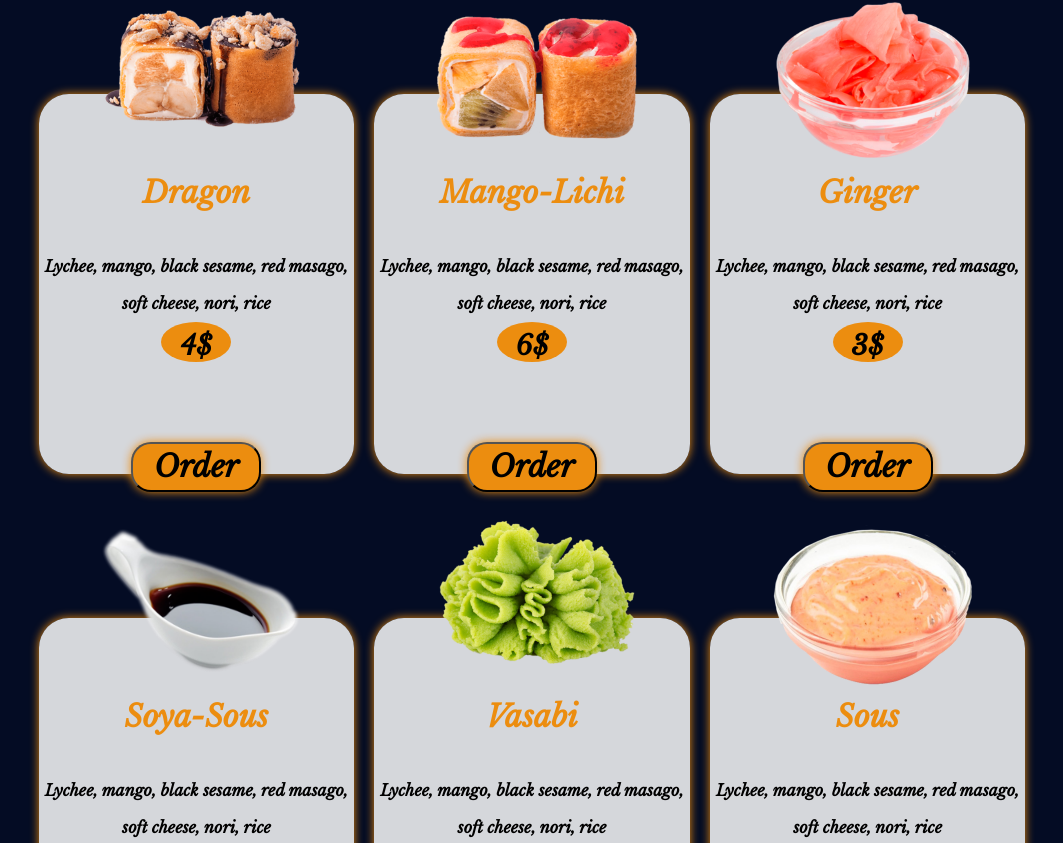
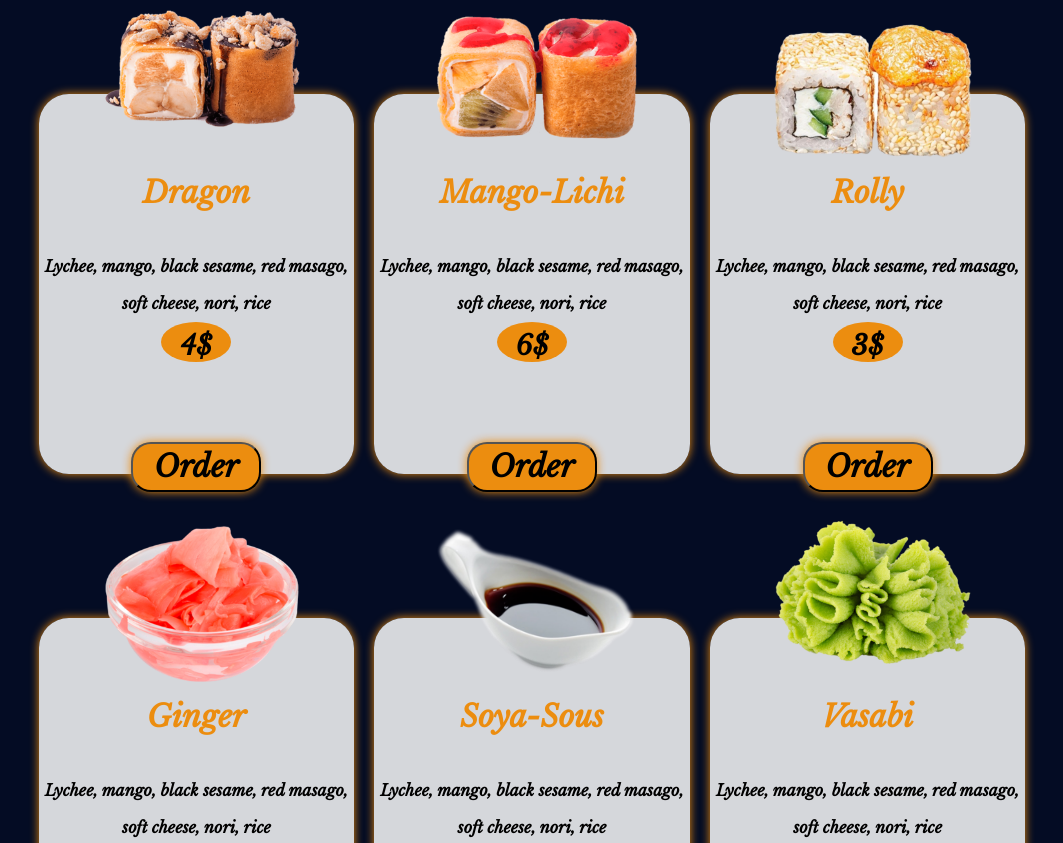
Before and after one commit to AigerimAkmatalieva/care-products-diploma-, a React (Create React App) app: page /products in a window 1280 px wide. Shown: the part 2857-3700 px from the top of the page, without its empty margins (108-1171 px from the left). Built offline with nearby package versions, Linux system fonts and the light colour scheme; a web font is replaced by a local one.

Commit message:
added padding property to CartItem.module.css

```diff
--- a/src/components/CartItem/CartItem.module.css
+++ b/src/components/CartItem/CartItem.module.css
@@ -53,6 +53,7 @@
 .hero {
   box-shadow: 0px 0px 2px rgb(236, 141, 15), 0px 0px 2px rgb(236, 141, 15);
  margin: 50px 0;
+ padding: 2px;
 }
 
 @media (max-width: 600px) {
--- a/src/data/products.js
+++ b/src/data/products.js
@@ -12,8 +12,7 @@ import menu11Image from "../assets/desertsushi2.png";
 import menu12Image from "../assets/imbir.png";
 import menu13Image from "../assets/soya-sous.png";
 import menu14Image from "../assets/vasabi.png";
-import menu15Image from "../assets/sous.png";
-
+import menu16Image from "../assets/rolly4.png";
 
 const products = [
   {
@@ -64,7 +63,7 @@ const products = [
   {
     image: menu3Image,
     productId: "Sushi2",
-    categoryId: "Rolly-Lite",
+    categoryId: "Sushi",
     title: "Sushi",
     order: "Order",
     description: `Lorem ipsum dolor, sit amet consectetur adipisicing elit.`,
@@ -116,9 +115,18 @@ const products = [
     price: 6,
   },
   {
+    image: menu16Image,
+    productId: "Rolly",
+    categoryId: "Rolly",
+    title: "Rolly",
+    order: "Order",
+    description: `Lorem ipsum dolor, sit amet consectetur adipisicing elit.`,
+    price: 3,
+  },
+  {
     image: menu12Image,
     productId: "Sous4",
-    categoryId: "Sous",
+    categoryId: "Rolly",
     title: "Ginger",
     order: "Order",
     description: `Lorem ipsum dolor, sit amet consectetur adipisicing elit.`,
@@ -127,7 +135,7 @@ const products = [
   {
     image: menu13Image,
     productId: "Sous3",
-    categoryId: "Sous",
+    categoryId: "Rolly",
     title: "Soya-Sous",
     order: "Order",
     description: `Lorem ipsum dolor, sit amet consectetur adipisicing elit.`,
@@ -142,15 +150,7 @@ const products = [
     description: `Lorem ipsum dolor, sit amet consectetur adipisicing elit.`,
     price: 3,
   },
-  {
-    image: menu15Image,
-    productId: "Sous1",
-    categoryId: "Sushi",
-    title: "Sous",
-    order: "Order",
-    description: `Lorem ipsum dolor, sit amet consectetur adipisicing elit.`,
-    price: 3,
-  },
+
 ];
 
 export function getProducts(categoryId) {
```
Also changed, not shown: src/assets/rolly4.png (added).
